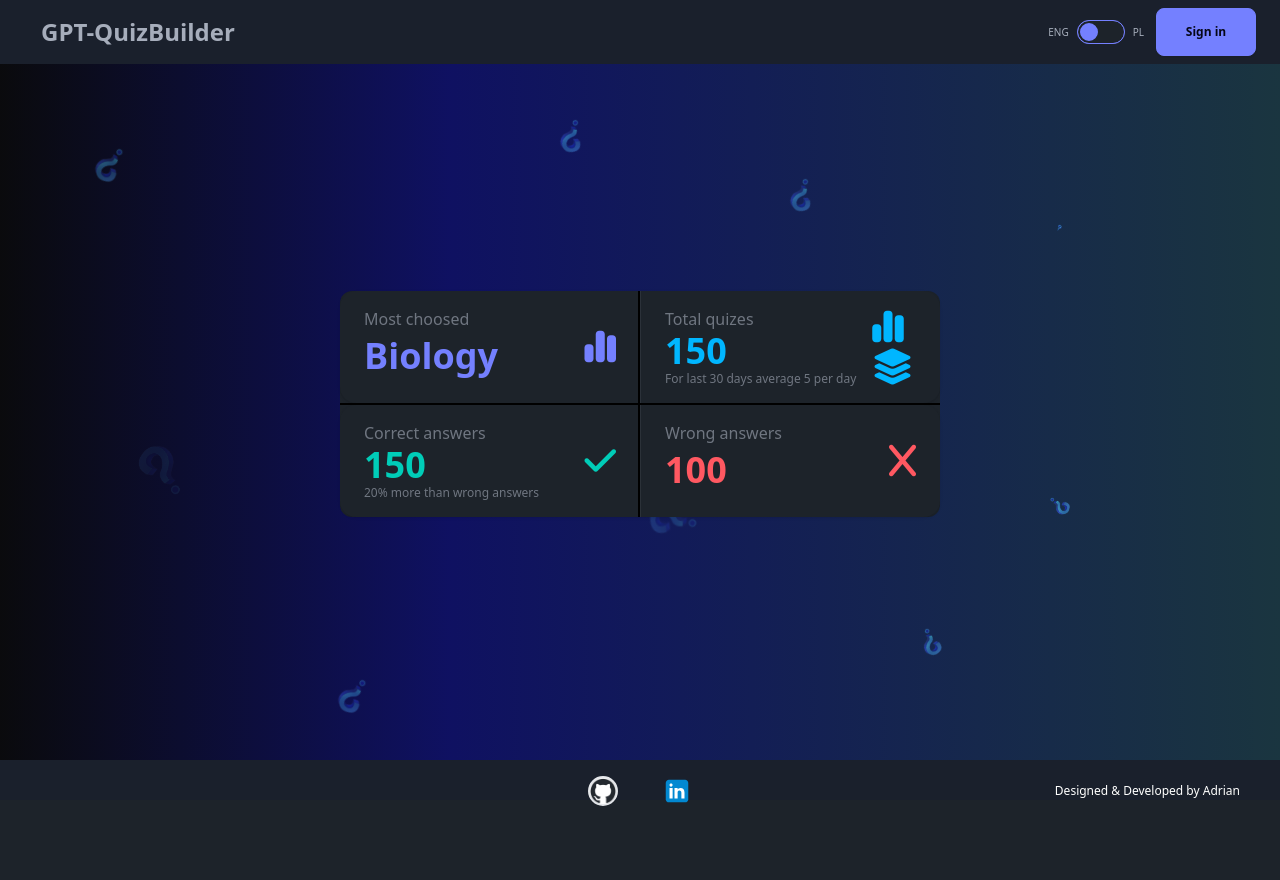
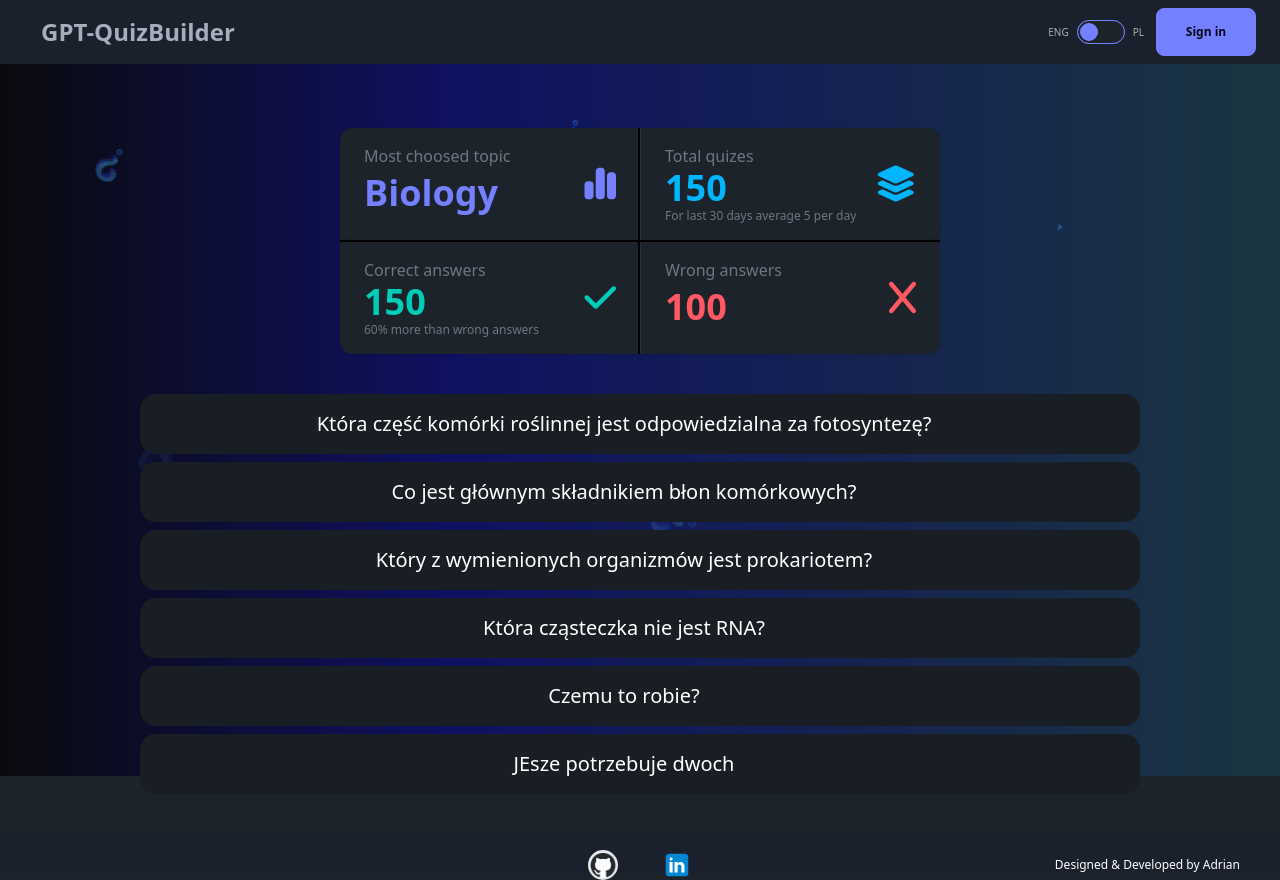
Before and after one commit to Adriann77/GPTQuizBuilder, a React (Vite) app: page /stats in a window 1280 px wide. Before the commit the page ends 806 px from the top, so only its background shows below. Built offline with nearby package versions, Linux system fonts and the light colour scheme; no server answers.

Commit message:
create savedQuestion component

```diff
--- /dev/null
+++ b/src/components/SavedQuestionsList/SavedQuestionsList.tsx
@@ -0,0 +1,58 @@
+import { useState } from 'react';
+
+export default function SavedQuestionsList() {
+  const [savedQuestions, _] = useState([
+    {
+      question: 'Która część komórki roślinnej jest odpowiedzialna za fotosyntezę?',
+      description: `Częścią komórki roślinnej odpowiedzialną za fotosyntezę są chloroplasty. Chloroplasty to organella zawierające chlorofil, który jest niezbędny do przeprowadzania fotosyntezy. Chlorofil pochłania światło słoneczne, które jest wykorzystywane do przekształcenia dwutlenku węgla i wody w glukozę i tlen.
+
+ Glukoza jest następnie używana przez roślinę jako źródło energii, natomiast tlen jest uwalniany do atmosfery. Chloroplasty można przyrównać do małych fabryk w komórkach roślinnych, które produkują budulec i energię niezbędną do wzrostu i rozwoju rośliny, korzystając z surowców takich jak światło słoneczne, dwutlenek węgla i woda.`,
+    },
+    {
+      question: 'Co jest głównym składnikiem błon komórkowych?',
+      description: `Głównym składnikiem błon komórkowych są fosfolipidy. Fosfolipidy posiadają strukturę polarną i niepolarną. Polarna głowa fosfolipidów, która jest hydrofilowa, skierowana jest na zewnątrz, natomiast niepolarne ogony, które są hydrofobowe, skierowane są do środka błony. Taka organizacja cząsteczek umożliwia wytworzenie dwuwarstwy fosfolipidowej, która jest podstawową strukturą błon biologicznych.
+
+Błony komórkowe zawierają również białka, które pełnią wiele różnych funkcji, takie jak transport substancji przez błonę, komunikacja międzykomórkowa, czy rozpoznawanie cząsteczek przez komórkę.
+
+Twój przykład z krwią jest bardzo odpowiedni! Błona komórkowa to jak bramka na stadionie - decyduje, co może wejść i wyjść, aby upewnić się, że tylko właściwe cząsteczki dostają się do komórki i pozostają tam. Biała błony komórkowej to zasady i struktury, które ustalają, jak ta bramka ma funkcjonować. `,
+    },
+    {
+      question: 'Który z wymienionych organizmów jest prokariotem?',
+      description: `Prokariotami są organizmy, które nie mają jądra komórkowego. Na przykład, bakterie są organizmami prokariotycznymi. Posiadają one jedną, zamkniętą w pierścieniu, molekułę DNA, która zawiesza się swobodnie w cytoplazmie. W przeciwieństwie do eukariotów, nie mają skomplikowanej struktury komórkowej: nie mają prawdziwego jądra komórkowego ani innych organelli otoczonych błonami, takich jak mitochondria czy aparat Golgiego.
+
+Wśród prokariotów można wyróżnić dwa główne typy: bakterie i archeony. Bakterie są najbardziej znanymi organizmami prokariotycznymi, ale archeony, choć mniej znane, są równie interesujące. Tak jak bakterie, archeony są jednokomórkowcami, które nie mają prawdziwego jądra komórkowego.
+
+Zatem w kontekście biologicznym, prokarioty można porównać do podstawowych budowli - małe, proste, ale niezbędne dla funkcjonowania ekosystemu. Bakterie, jako prokarioty, są jak budowniczowie ziemi, wykonują wiele podstawowych funkcji, które wspierają życie na Ziemi.`,
+    },
+    {
+      question: 'Która cząsteczka nie jest RNA?',
+      description: `Cząsteczka DNA nie jest RNA. Oba to nukleotydy, ale różnią się strukturą i funkcją. DNA zawiera deoksyrybozę, jest długotrwałe i przechowuje informacje genetyczne organizmu. Natomiast RNA zawiera rybozę i zwykle pełni role tymczasowe, takie jak przekazywanie informacji genetycznej z DNA do rybosomów, gdzie informacja ta jest używana do budowy białek.
+
+Można to porównać do różnicy między książką a listonoszem. DNA to jak książka, która przechowuje całą historię (informacje genetyczne). RNA natomiast to listonosz, który dostarcza fragmenty tej historii (informacje genetyczne z DNA) tam, gdzie są aktualnie potrzebne (do rybosomów do produkcji białek).`,
+    },
+    {
+      question: 'Czemu to robie?',
+      description:
+        ' Lorem ipsum dolor sit amet consectetur adipisicing elit. Eum perferendis laudantium et assumenda iusto eveniet saepe facilis earum. Excepturi accusantium tenetur, commodi magnam fugit, officia incidunt mollitia, a labore eum maxime. Perspiciatis nihil optio illum explicabo quo magnam iure iste ipsa, alias id sed, nostrum maiores! Obcaecati aliquid quam iusto?',
+    },
+    {
+      question: 'JEsze potrzebuje dwoch',
+      description:
+        ' Lorem ipsum dolor sit amet consectetur adipisicing elit. Eum perferendis laudantium et assumenda iusto eveniet saepe facilis earum. Excepturi accusantium tenetur, commodi magnam fugit, officia incidunt mollitia, a labore eum maxime. Perspiciatis nihil optio illum explicabo quo magnam iure iste ipsa, alias id sed, nostrum maiores! Obcaecati aliquid quam iusto?',
+    },
+  ]);
+
+  return (
+    <div className="my-10 flex max-w-[1000px] flex-col gap-2">
+      {savedQuestions.map((question, key) => (
+        <div key={key} className="collapse bg-base-200">
+          <input type="checkbox" />
+          <div className="collapse-title text-xl font-medium text-center">{question.question}</div>
+          <div className="collapse-content  whitespace-pre text-wrap">
+            <p>{question.description}</p>
+          </div>
+        </div>
+      ))}
+    </div>
+  );
+}
--- a/src/components/Stats/Stats.tsx
+++ b/src/components/Stats/Stats.tsx
@@ -9,26 +9,25 @@ export default function Stats() {
     const wrongAnswers = stats[0].wrongAnswers;
 
     if (correctAnswers + wrongAnswers > 0 && correctAnswers > wrongAnswers) {
-      const xdee = ((correctAnswers - wrongAnswers) / (correctAnswers + wrongAnswers)) * 100;
+      const xdee = ((correctAnswers ) / (correctAnswers + wrongAnswers)) * 100;
       const finalDiff = Math.round(xdee);
       setDifference(finalDiff);
     }
   }, []);
 
   return (
-    <div className=" relative flex flex-col rounded-xl bg-[#1d232a]">
+    <div className=" relative flex flex-col rounded-xl bg-[#1d232a] mt-[10vh]">
       <div className="stats stats-vertical shadow md:stats-horizontal">
         <div className="stat md:w-[300px]">
           <div className="stat-figure text-4xl text-primary">
             <i className="fa-solid fa-chart-simple"></i>
           </div>
-          <div className="stat-title">Most choosed </div>
+          <div className="stat-title">Most choosed topic </div>
           <div className="stat-value text-primary">{stats[0].mostChoosedTopic}</div>
         </div>
 
         <div className="stat md:w-[300px]">
           <div className="stat-figure text-4xl text-info">
-            <i className="fa-solid fa-chart-simple"></i>
             <i className="fa-solid fa-layer-group"></i>
           </div>
           <div className="stat-title">Total quizes</div>
--- a/src/views/StatsPage.tsx
+++ b/src/views/StatsPage.tsx
@@ -1,9 +1,11 @@
+import SavedQuestionsList from '../components/SavedQuestionsList/SavedQuestionsList';
 import Stats from '../components/Stats/Stats';
 
 export default function StatsPage() {
   return (
     <>
-      <Stats />
+          <Stats />
+          <SavedQuestionsList/>
     </>
   );
 }
```
